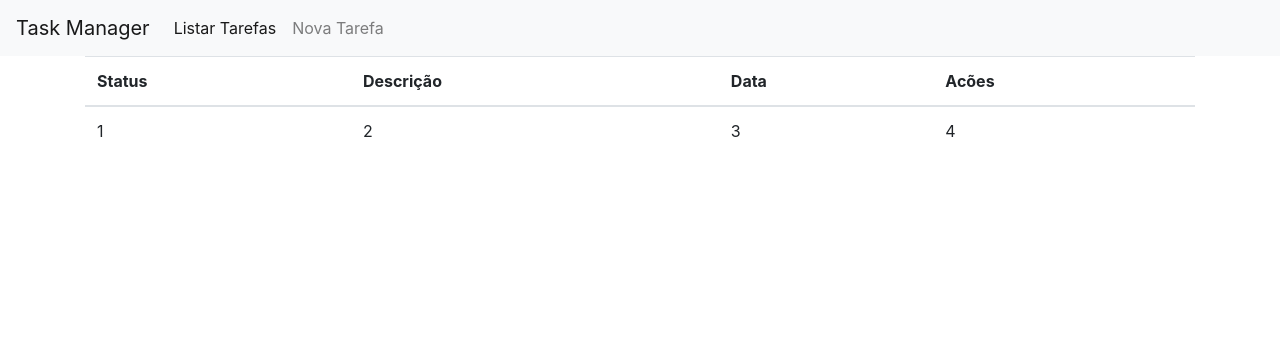
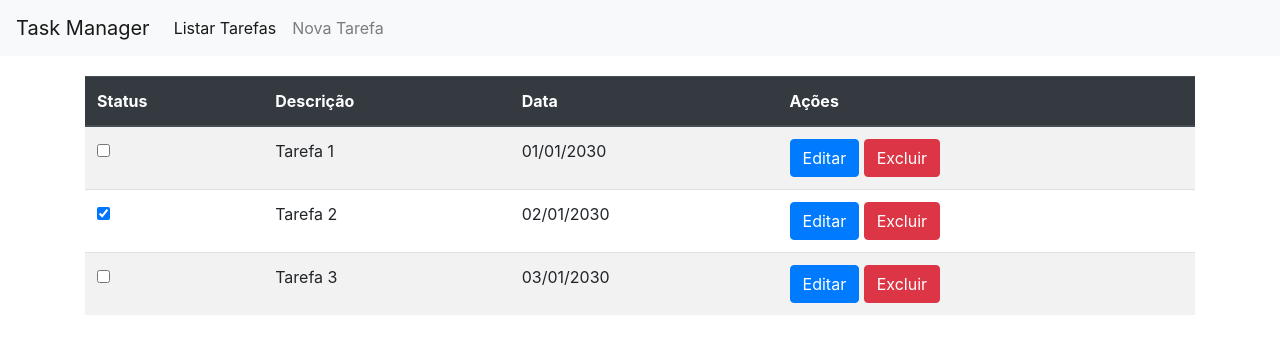
Before and after one commit to vagnersantosdasilva/taskmanager-frontend, a React (Create React App) app: page / in a window 1280 px wide. Shown: the top 354 px of the page. Built offline with nearby package versions, Linux system fonts and the light colour scheme.

Commit message:
ligando tabela a servico mock e exibindo lista

```diff
--- a/src/components/TaskListTable.js
+++ b/src/components/TaskListTable.js
@@ -1,40 +1,71 @@
 import React, { Component } from 'react';
+import TaskService from '../api/TaskService';
 
 class TaskListTable extends Component {
+
+    constructor(props){
+        super(props)
+
+        this.state = {
+            tasks:[]
+        }
+    }
+
+    //Quando o componente estiver pronto
+    componentDidMount() {
+        this.listTasks();
+    }
+
+    //TODO:pegar a lista de tarefas do servico e colocar no  state local
+    listTasks(){
+        this.setState({tasks:TaskService.list()});
+    }
+
     render() {
         return (
-            <div className="container">
-                <table className="table">
-                    <TableHeader></TableHeader>
-                    <TableBody></TableBody>
+            <div className="container" style={{marginTop:20}}>
+                <table className="table table-striped">
+                    <TableHeader/>
+                    <TableBody tasks={this.state.tasks}/>
                 </table>
             </div>
         );
     }
 }
 
+
+
+
 const TableHeader = () =>{
     return (
-        <thead>
+        <thead className="thead-dark">
             <tr>
-                <th>Status</th>
-                <th>Descrição</th>
-                <th>Data</th>
-                <th>Acões</th>
+                <th scope="col">Status</th>
+                <th scope="col">Descrição</th>
+                <th scope="col">Data</th>
+                <th scope="col">Ações</th>
             </tr>
         </thead>
     )
 }
 
-const TableBody =() =>{
-return (
-    <tr>
-        <td>1</td>
-        <td>2</td>
-        <td>3</td>
-        <td>4</td>
-    </tr>
-)
+const TableBody =(props) =>{
+
+    return (
+        <tbody>
+            {props.tasks.map(task =>
+                <tr key={task.id}>
+                    <td><input type="checkbox" checked={task.done}/></td>
+                    <td>{task.description}</td>
+                    <td>{task.whenToDo}</td>
+                    <td>
+                        <input type="button" value="Editar" className="btn btn-primary"/>&nbsp;
+                        <input type="button" value="Excluir" className="btn btn-danger"/>
+                    </td>
+                </tr>
+            )}
+        </tbody>
+    )
 }
 
 export default TaskListTable;
```
